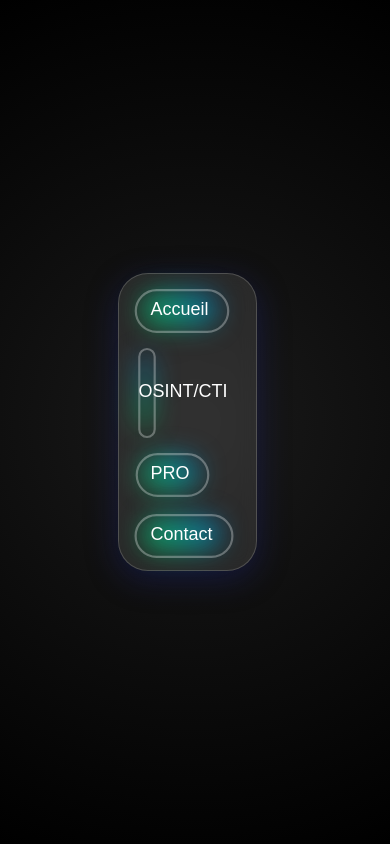
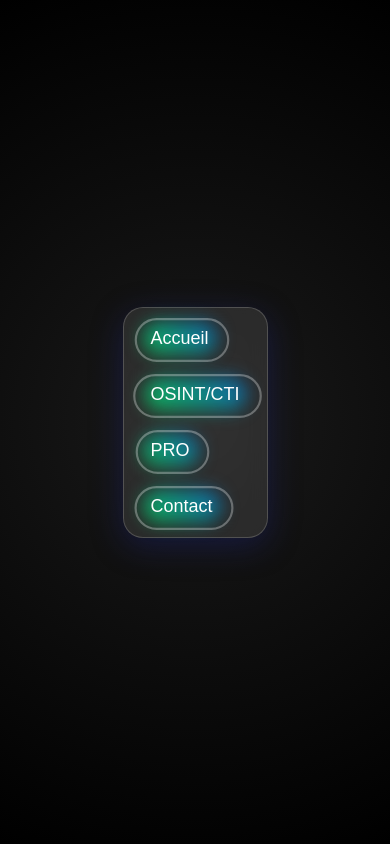
Before and after one commit to Darconex/darconex.github.io, a PHP site: page / in a window 390 px wide. Run offline with PHP 8.4, Linux system fonts and the light colour scheme.

Commit message:
Update styles.css

```diff
--- a/styles.css
+++ b/styles.css
@@ -1,3 +1,4 @@
+/* Réinitialisation de base */
 * {
     margin: 0;
     padding: 0;
@@ -92,6 +93,15 @@
 
 /* Responsive Design */
 @media (max-width: 768px) {
+    body {
+        padding: 10px;
+    }
+    .navbar {
+        padding: 15px 20px;
+        border-radius: 20px;
+        max-width: 100%;
+    }
+
     .nav-list {
         flex-direction: column;
         gap: 20px;
@@ -101,19 +111,33 @@
         font-size: 20px;
         padding: 10px 15px;
     }
-
-    .navbar {
-        padding: 20px 30px;
-    }
 }
 
 @media (max-width: 480px) {
+    body {
+        padding: 10px;
+    }
+    .navbar {
+        padding: 10px 15px;
+        border-radius: 20px;
+        max-width: 100%;
+    }
+
+    .nav-list {
+        flex-direction: column;
+        gap: 15px;
+    }
+
     .nav-link {
         font-size: 18px;
         padding: 8px 12px;
     }
 
-    .navbar {
-        padding: 15px 20px;
+    .nav-link::before {
+        filter: blur(10px);
+    }
+
+    .nav-item:hover .nav-link::before {
+        filter: blur(15px);
     }
 }
```
